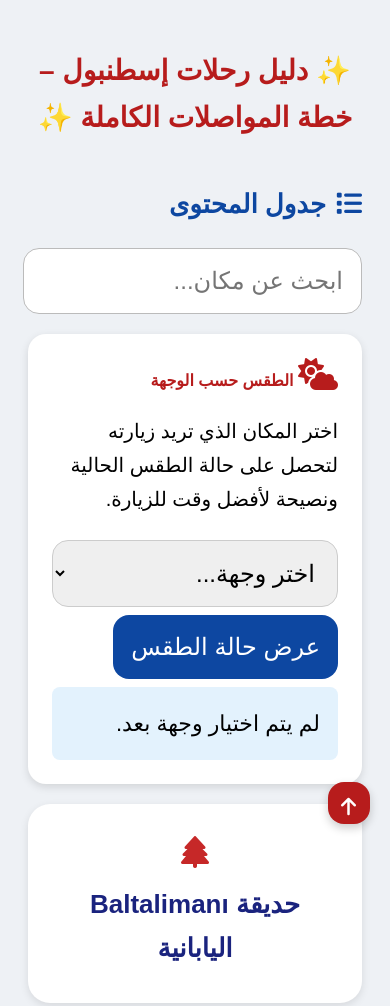
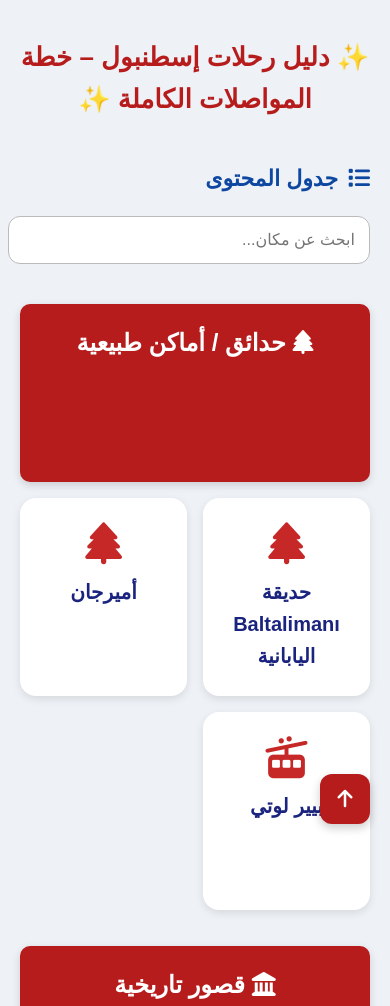
Before and after one commit to fadishehadeh/turkeytrip, a plain HTML site: page index.html in a window 390 px wide. Shown: the top 1006 px of the page. Drawn offline with Linux system fonts and the light colour scheme.

Commit message:
Reorganize TOC by categories, remove weather section, add Vialand logo, increase TOC fonts

```diff
--- a/index.html
+++ b/index.html
@@ -2,6 +2,7 @@
 <html lang="ar" dir="rtl">
 <head>
 <meta charset="UTF-8" />
+<meta name="viewport" content="width=device-width, initial-scale=1.0, maximum-scale=1.0, user-scalable=no" />
 <title>دليل رحلات إسطنبول</title>
 <link rel="stylesheet" href="https://cdnjs.cloudflare.com/ajax/libs/font-awesome/6.5.0/css/all.min.css"/>
 <style>
@@ -15,10 +16,11 @@
 
 
  /* TOC grid */
- .toc-grid { display:grid; grid-template-columns: repeat(auto-fit, minmax(220px, 1fr)); gap:12px; margin-top:20px; }
- .toc-item { background:white; padding:18px; border-radius:12px; text-align:center; font-size:18px; font-weight:bold; color:#1a237e; box-shadow:0 3px 8px rgba(0,0,0,0.1); transition:0.3s; }
+ .toc-grid { display:grid !important; grid-template-columns: repeat(2, 1fr) !important; gap:12px; margin-top:20px; }
+ .toc-item { background:white; padding:18px; border-radius:12px; text-align:center; font-size:22px; font-weight:bold; color:#1a237e; box-shadow:0 3px 8px rgba(0,0,0,0.1); transition:0.3s; }
  .toc-item:hover { transform:translateY(-5px); background:#e3f2fd; }
- .toc-item i { font-size:26px; display:block; margin-bottom:10px; color:#c62828; }
+ .toc-item i { font-size:36px; display:block; margin-bottom:10px; color:#c62828; }
+ .toc-category { grid-column: 1 / -1; background:#b71c1c; color:white; padding:14px; border-radius:10px; text-align:center; font-size:24px; font-weight:bold; margin-top:15px; box-shadow:0 3px 8px rgba(0,0,0,0.15); }
 
  /* Sections */
  .section { background:white; padding:22px; border-radius:14px; margin-top:35px; box-shadow:0 3px 10px rgba(0,0,0,0.12); font-size:17px; }
@@ -29,149 +31,31 @@
   .util-card h3 { margin-top:0; margin-bottom:8px; color:#b71c1c; font-size:16px; }
   .util-card button { margin-top:8px; padding:8px 12px; border:none; border-radius:8px; background:#0d47a1; color:#fff; cursor:pointer; font-size:14px; }
   .util-card select { width:100%; padding:8px; border-radius:8px; border:1px solid #ccc; margin-top:4px; }
-  .weather-box { margin-top:8px; background:#e3f2fd; padding:8px; border-radius:8px; font-size:13px; }
   .back-top { position:fixed; bottom:20px; right:20px; width:42px; height:42px; border-radius:50%; border:none; cursor:pointer; background:#b71c1c; color:#fff; box-shadow:0 4px 10px rgba(0,0,0,0.2); font-size:18px; z-index:999; }
 @media (min-width: 768px) {
   .toc-grid { grid-template-columns: repeat(3, 1fr); }
   .util-grid { grid-template-columns: repeat(2, 1fr); }
 }
-  .util-grid { grid-template-columns: repeat(2, 1fr); }
-  body { font-size:22px; }
-}
 /* Mobile Enhancements Only */
 @media (max-width: 767px) {
-  body {font-size:30px !important; line-height:2.3 !important; padding:10px !important;}
-  h1 {font-size:38px !important;}
-  h2 {font-size:34px !important;}
-  .util-grid {grid-template-columns:1fr !important; gap:38px !important;}
-  .util-card {font-size:28px !important; padding:38px !important; border-radius:26px !important;}
-  .util-card button, .util-card select {font-size:28px !important; padding:22px !important; border-radius:20px !important; width:100% !important;}
-  .toc-grid {grid-template-columns:1fr !important; gap:32px !important;}
-  .toc-item {font-size:34px !important; padding:48px !important; border-radius:26px !important;}
-  .toc-item i {font-size:52px !important; margin-bottom:22px !important;}
-  .section {font-size:30px !important; padding:40px !important; border-radius:28px !important; margin-bottom:40px !important;}
-  input, select, button {font-size:28px !important; padding:20px !important; border-radius:18px !important;}
-  #searchBox {width:95% !important;}
-  .weather-box {font-size:26px !important; padding:20px !important;}
-
+  body {font-size:18px !important; line-height:1.6 !important; padding:12px !important;}
+  h1 {font-size:26px !important;}
+  h2 {font-size:22px !important;}
+  .util-grid {grid-template-columns:1fr !important; gap:20px !important;}
+  .util-card {font-size:16px !important; padding:20px !important; border-radius:16px !important;}
+  .util-card h3 {font-size:18px !important;}
+  .util-card button, .util-card select {font-size:16px !important; padding:14px !important; border-radius:12px !important; width:100% !important;}
+  .toc-grid {grid-template-columns:repeat(2, 1fr) !important; gap:16px !important; grid-auto-rows:1fr !important;}
+  .toc-item {font-size:20px !important; padding:24px 12px !important; border-radius:16px !important; min-height:auto !important;}
+  .toc-item i {font-size:42px !important; margin-bottom:12px !important;}
+  .toc-category {font-size:24px !important; padding:20px !important; margin-top:20px !important;}
+  .section {font-size:18px !important; padding:24px !important; border-radius:18px !important; margin-bottom:24px !important;}
+  .return {font-size:16px !important; padding:16px !important;}
+  input, select, button {font-size:16px !important; padding:14px !important; border-radius:12px !important;}
+  #searchBox {width:95% !important; font-size:16px !important; padding:14px !important;}
+  .back-top {width:50px !important; height:50px !important; font-size:20px !important; bottom:20px !important; right:20px !important;}
 }
 
-  h1 { font-size:32px !important; }
-  h2 { font-size:30px !important; }
-
-  /* UTIL GRID */
-  .util-grid { grid-template-columns:1fr !important; gap:28px !important; }
-  .util-card {
-    font-size:24px !important;
-    padding:32px !important;
-    border-radius:22px !important;
-  }
-  .util-card button,
-  .util-card select {
-    font-size:24px !important;
-    padding:18px !important;
-    border-radius:16px !important;
-  }
-
-  /* TABLE OF CONTENT — BIG BUTTONS */
-  .toc-grid { grid-template-columns:1fr !important; gap:26px !important; }
-  .toc-item {
-    font-size:30px !important;       /* BIGGER TEXT */
-    padding:40px !important;         /* BIGGER AREA */
-    border-radius:24px !important;
-  }
-  .toc-item i {
-    font-size:45px !important;       /* BIGGER ICON */
-    margin-bottom:18px !important;
-  }
-
-  /* SECTIONS */
-  .section {
-    font-size:26px !important;
-    padding:34px !important;
-    border-radius:24px !important;
-  }
-
-  /* FORM ELEMENTS */
-  input, select, button {
-    font-size:24px !important;
-    padding:16px !important;
-    border-radius:16px !important;
-  }
-
-  .weather-box { font-size:22px !important; padding:18px !important; }
-  #searchBox { width:90% !important; font-size:24px !important; padding:18px !important; }
-
-  /* Accessibility buttons */
-
-}
-
-  h1 { font-size:32px !important; }
-  h2 { font-size:30px !important; }
-
-  .util-grid { grid-template-columns:1fr !important; gap:28px !important; }
-  .toc-grid { grid-template-columns:1fr !important; gap:22px !important; }
-
-  .util-card {
-    font-size:24px !important;
-    padding:32px !important;
-    border-radius:22px !important;
-  }
-  .util-card button,
-  .util-card select {
-    font-size:24px !important;
-    padding:18px !important;
-    border-radius:16px !important;
-  }
-
-  .toc-item {
-    font-size:26px !important;
-    padding:32px !important;
-    border-radius:22px !important;
-  }
-  .toc-item i {
-    font-size:38px !important;
-    margin-bottom:14px !important;
-  }
-
-  .section {
-    font-size:26px !important;
-    padding:34px !important;
-    border-radius:24px !important;
-  }
-
-  input, select, button {
-    font-size:24px !important;
-    padding:16px !important;
-    border-radius:16px !important;
-  }
-
-  /* enlarge nearest station + weather boxes */
-  .weather-box {
-    font-size:22px !important;
-    padding:18px !important;
-  }
-
-  /* search box */
-  #searchBox {
-    width:90% !important;
-    font-size:24px !important;
-    padding:18px !important;
-  }
-
-  /* Accessibility buttons */
-
-}
-  .toc-item { font-size:22px !important; padding:26px !important; border-radius:18px !important; }
-  .util-card { font-size:20px !important; padding:24px !important; border-radius:18px !important; }
-  .util-grid { grid-template-columns:1fr !important; }
-  .toc-grid { grid-template-columns:1fr !important; }
-  .section { font-size:21px !important; padding:28px !important; border-radius:20px !important; }
-  h2 { font-size:26px !important; }
-  h1 { font-size:28px !important; }
-  .toc-item i, .util-card h3 i { font-size:32px !important; }
-  button, select { font-size:20px !important; padding:14px !important; }
-}
 </style>
 
 
@@ -227,55 +111,6 @@ function findNearestStation(){
     box.textContent = '❌ تعذّر الحصول على موقعك. تأكد من السماح لتحديد الموقع.';
   });
 }
-
-// الطقس المباشر لكل وجهة (يتطلب مفتاح OpenWeatherMap)
-const OPENWEATHER_KEY = 'YOUR_OPENWEATHER_API_KEY_HERE';
-const PLACES = {
-  vadi:{ name:'وادي إسطنبول', lat:41.1076, lon:28.9872 },
-  moi:{ name:'مول إسطنبول', lat:41.0620, lon:28.8106 },
-  kale:{ name:'Kale Outlet', lat:41.0185, lon:28.8720 },
-  akasya:{ name:'Akasya Mall', lat:41.0006, lon:29.0364 },
-  forum:{ name:'Forum İstanbul', lat:41.0481, lon:28.8965 },
-  vialand:{ name:'Vialand', lat:41.1071, lon:28.9275 },
-  balat:{ name:'حي بلاط', lat:41.0295, lon:28.9496 },
-  nisantasi:{ name:'نيشان تاشي', lat:41.0442, lon:28.9904 },
-  emirgan:{ name:'أميرجان', lat:41.1098, lon:29.0554 },
-  pierloti:{ name:'بيير لوتي', lat:41.0578, lon:28.9366 },
-  bebek:{ name:'ببك', lat:41.0841, lon:29.0434 },
-  tema:{ name:'Tema World', lat:41.0593, lon:28.7946 },
-  ozdilek:{ name:'ÖzdilekPark', lat:41.0813, lon:29.0116 },
-  besiktas:{ name:'بيشكتاش', lat:41.0430, lon:29.0025 },
-  uskudar:{ name:'أوسكودار', lat:41.0256, lon:29.0153 }
-};
-
-function getWeatherForSelected(){
-  const sel = document.getElementById('weatherPlace');
-  const key = sel.value;
-  const box = document.getElementById('weatherResult');
-  if(!key){ box.textContent = 'اختر وجهة أولاً.'; return; }
-  if(!OPENWEATHER_KEY || OPENWEATHER_KEY === 'YOUR_OPENWEATHER_API_KEY_HERE'){
-    box.textContent = '⚠️ أضف مفتاح OpenWeatherMap في الكود أولاً.';
-    return;
-  }
-  const p = PLACES[key];
-  box.textContent = '⏳ يجري جلب حالة الطقس...';
-  const url = `https://api.openweathermap.org/data/2.5/weather?lat=${p.lat}&lon=${p.lon}&units=metric&lang=ar&appid=${OPENWEATHER_KEY}`;
-  fetch(url)
-    .then(r => r.json())
-    .then(data => {
-      if(data.cod !== 200){ box.textContent = 'تعذّر جلب حالة الطقس.'; return; }
-      const t = Math.round(data.main.temp);
-      const desc = data.weather[0].description;
-      const hum = data.main.humidity;
-      let advice = '';
-      if(t >= 18 && t <= 26 && !/مطر|عاصف/.test(desc)) advice = 'الوقت مثالي للتنزه والمشي.';
-      else if(t < 10) advice = 'يفضل ارتداء ملابس دافئة جداً.';
-      else if(/مطر/.test(desc)) advice = 'يفضل حمل مظلة أو اختيار مكان مغلق (مول).';
-      else advice = 'الطقس جيد لكن خذ احتياطاتك حسب راحتك.';
-      box.innerHTML = `🌤 <b>${p.name}</b><br>الحرارة: ${t}°C<br>الوصف: ${desc}<br>الرطوبة: ${hum}%<br>🕒 نصيحة: ${advice}`;
-    })
-    .catch(() => { box.textContent = 'خطأ في الاتصال بخدمة الطقس.'; });
-}
 </script>
 <style>
 /* MOBILE PREVIEW TOGGLE */
@@ -311,55 +146,44 @@ function getWeatherForSelected(){
 </script>
 
   </div>
-  <div class="util-card">
-    <h3><i class="fa-solid fa-cloud-sun"></i> الطقس حسب الوجهة</h3>
-    <p>اختر المكان الذي تريد زيارته لتحصل على حالة الطقس الحالية ونصيحة لأفضل وقت للزيارة.</p>
-    <select id="weatherPlace">
-      <option value="">اختر وجهة...</option>
-      <option value="vadi">وادي إسطنبول</option>
-      <option value="moi">مول إسطنبول</option>
-      <option value="kale">Kale Outlet</option>
-      <option value="akasya">Akasya Mall</option>
-      <option value="forum">Forum İstanbul</option>
-      <option value="vialand">Vialand</option>
-      <option value="balat">حي بلاط</option>
-      <option value="nisantasi">نيشان تاشي</option>
-      <option value="emirgan">أميرجان</option>
-      <option value="pierloti">بيير لوتي</option>
-      <option value="bebek">ببك</option>
-      <option value="tema">Tema World</option>
-      <option value="ozdilek">ÖzdilekPark</option>
-      <option value="besiktas">بيشكتاش</option>
-      <option value="uskudar">أوسكودار</option>
-    </select>
-    <button onclick="getWeatherForSelected()">عرض حالة الطقس</button>
-    <div id="weatherResult" class="weather-box">لم يتم اختيار وجهة بعد.</div>
-  </div>
 </div>
 
 <div class="toc-grid">
+
+ <div class="toc-category"><i class="fa-solid fa-tree"></i> حدائق / أماكن طبيعية</div>
  <a class="toc-item" href="#baltajapan"><i class="fa-solid fa-tree"></i> حديقة Baltalimanı اليابانية</a>
- <a class="toc-item" href="#torium"><i class="fa-solid fa-store"></i> Torium Mall</a>
+ <a class="toc-item" href="#emirgan"><i class="fa-solid fa-tree"></i> أميرجان</a>
+ <a class="toc-item" href="#pierloti"><i class="fa-solid fa-cable-car"></i> بيير لوتي</a>
+
+ <div class="toc-category"><i class="fa-solid fa-landmark"></i> قصور تاريخية</div>
  <a class="toc-item" href="#ihlamur"><i class="fa-solid fa-building-columns"></i> قصر إهلامور</a>
  <a class="toc-item" href="#beylerbeyi"><i class="fa-solid fa-landmark"></i> قصر بيلار بيه</a>
  <a class="toc-item" href="#kucuksu"><i class="fa-solid fa-landmark-dome"></i> كوتشوك سو</a>
+
+ <div class="toc-category"><i class="fa-solid fa-mountain-sun"></i> متنزهات / حدائق عامة</div>
  <a class="toc-item" href="#nakka"><i class="fa-solid fa-mountain-sun"></i> نكّاش تبه</a>
- <a class="toc-item" href="#vadi"><i class="fa-solid fa-bag-shopping"></i> وادي إسطنبول</a>
+
+ <div class="toc-category"><i class="fa-solid fa-shopping-bag"></i> مولات / مراكز تسوق</div>
+ <a class="toc-item" href="#torium"><i class="fa-solid fa-store"></i> Torium Mall</a>
  <a class="toc-item" href="#moi"><i class="fa-solid fa-bag-shopping"></i> مول إسطنبول</a>
  <a class="toc-item" href="#kale"><i class="fa-solid fa-store"></i> Kale Outlet</a>
  <a class="toc-item" href="#akasya"><i class="fa-solid fa-shop"></i> Akasya Mall</a>
  <a class="toc-item" href="#forum"><i class="fa-solid fa-shop"></i> Forum İstanbul</a>
+ <a class="toc-item" href="#ozdilek"><i class="fa-solid fa-building"></i> ÖzdilekPark</a>
+ <a class="toc-item" href="#marmara"><i class="fa-solid fa-shop"></i> Marmara Forum</a>
  <a class="toc-item" href="#vialand"><i class="fa-solid fa-roller-coaster"></i> Vialand</a>
+
+ <div class="toc-category"><i class="fa-solid fa-ferris-wheel"></i> مدن ملاهي / ترفيه</div>
+ <a class="toc-item" href="#tema"><i class="fa-solid fa-building-circle-check"></i> Tema World</a>
+ <a class="toc-item" href="#vadi"><i class="fa-solid fa-bag-shopping"></i> وادي إسطنبول</a>
+
+ <div class="toc-category"><i class="fa-solid fa-city"></i> أحياء / شوارع</div>
  <a class="toc-item" href="#balat"><i class="fa-solid fa-city"></i> حي بلاط</a>
  <a class="toc-item" href="#nisantasi"><i class="fa-solid fa-building"></i> نيشان تاشي</a>
- <a class="toc-item" href="#emirgan"><i class="fa-solid fa-tree"></i> أميرجان</a>
- <a class="toc-item" href="#pierloti"><i class="fa-solid fa-cable-car"></i> بيير لوتي</a>
  <a class="toc-item" href="#bebek"><i class="fa-solid fa-water"></i> ببك</a>
- <a class="toc-item" href="#tema"><i class="fa-solid fa-building-circle-check"></i> Tema World</a>
- <a class="toc-item" href="#ozdilek"><i class="fa-solid fa-building"></i> ÖzdilekPark</a>
  <a class="toc-item" href="#besiktas"><i class="fa-solid fa-ship"></i> بيشكتاش</a>
  <a class="toc-item" href="#uskudar"><i class="fa-solid fa-ferry"></i> أوسكودار</a>
-  <a class="toc-item" href="#marmara"><i class="fa-solid fa-shop"></i> Marmara Forum</a>
+
 </div>
 
 <!-- SECTIONS BELOW (kept same content but visually improved) -->
@@ -474,6 +298,9 @@ function getWeatherForSelected(){
 
 <div class="section" id="vialand">
 <h2><i class="fa-solid fa-roller-coaster"></i> Vialand (Isfanbul)</h2>
+<div style="text-align:center; margin:15px 0;">
+  <img src="https://www.vialand.com.tr/images/logo.png" alt="Vialand Logo" style="max-width:200px; height:auto; border-radius:8px;">
+</div>
 <p><b>شرح مفصل:</b><br>رحلة ترفيهية ممتعة تبدأ من تقسيم إلى Mecidiyeköy عبر M2، ثم التحويل إلى خط M7 الحديث الذي يوصلك إلى Veysel Karani. من هناك تمشي حوالي 10 دقائق للوصول لمدينة الألعاب والمول.</p>
 <p><b>خطوات الطريق:</b><br>1. M2 → Mecidiyeköy<br>2. M7 → Veysel Karani<br>3. 10 دقائق مشي للوصول</p>
 <div class="return"><b>رحلة العودة (مفصلة):</b><br>1. الرجوع إلى Veysel Karani<br>2. ركوب M7 نحو Mecidiyeköy<br>3. ركوب M2 نحو Taksim
```
